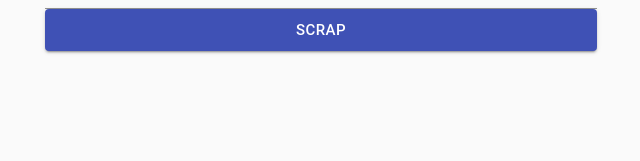
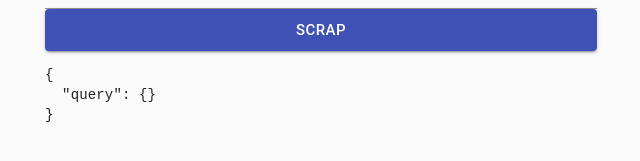
Before and after one commit to aereal/scrapit, a Next.js app: page /add in a window 1280 px wide. Shown: the part 199-360 px from the top of the page, without its empty margins (319-959 px from the left). Built offline with nearby package versions, Linux system fonts and the light colour scheme.

Commit message:
debug state

```diff
--- a/pages/add.tsx
+++ b/pages/add.tsx
@@ -19,6 +19,9 @@ const AddPage: FC = () => {
       <Container maxWidth="sm">
         <Typography variant="h1">Share</Typography>
         <ShareForm url={url ?? ""} title={title ?? ""} />
+        <pre>
+          {JSON.stringify({url: url, title: title, query}, undefined, "  ")}
+        </pre>
       </Container>
     </>
   )
```
